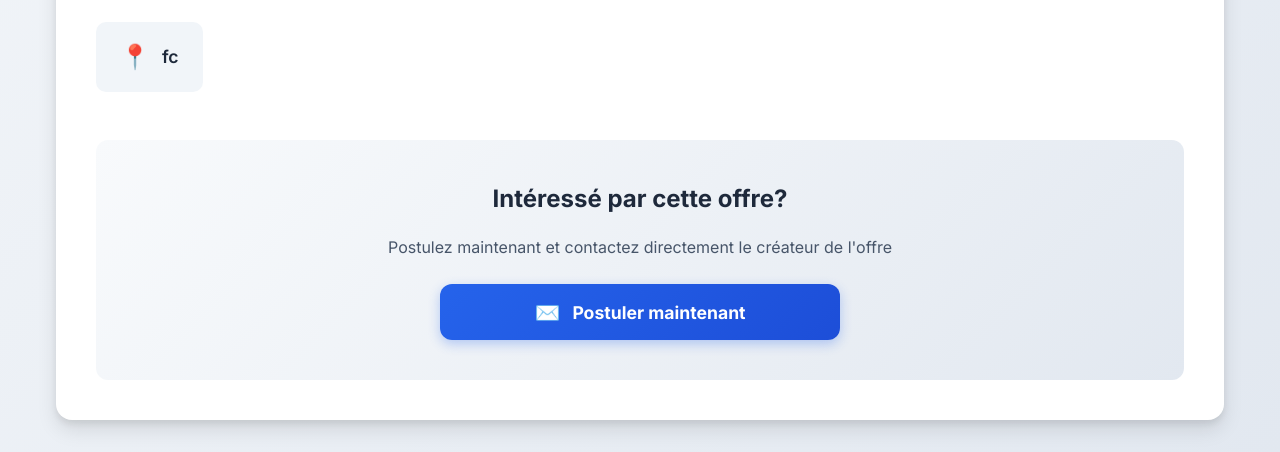
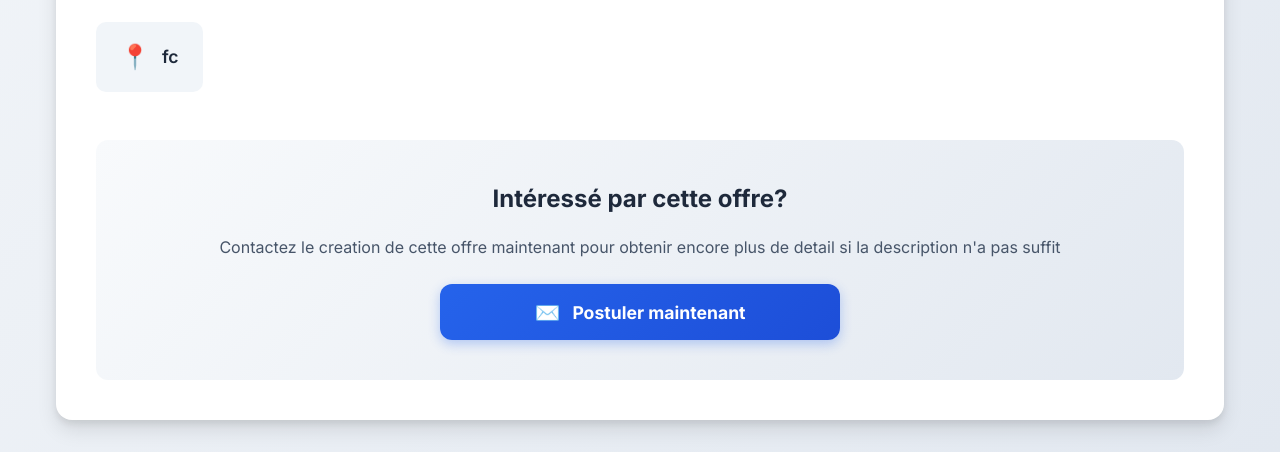
Before and after one commit to Kevin0william/jobfinder, a Django app: page /detail_offre/26/ in a window 1280 px wide. Shown: the part 1123-1575 px from the top of the page. Run offline with Django 5.2, Linux system fonts and the light colour scheme; data comes from the database, SQL or seed files in the repository; some libraries are stand-ins or nearby versions.

Commit message:
Change image placeholder and refine application message
Updated the image placeholder and modified the application message for clarity.

```diff
--- a/app/templates/app/detail_offre.html
+++ b/app/templates/app/detail_offre.html
@@ -608,7 +608,7 @@
                 {% if offre.image %}
                 <img src="{{offre.image.url}}" alt="{{offre.titre}}">
                 {% else %}
-                <div> 🙅  </div>
+                <div> 📷  </div>
                 {% endif %}
             </div>
 
@@ -658,9 +658,9 @@
                 {% if offre.createur != request.user %}
                 <div class="apply-section">
                     <h3>Intéressé par cette offre?</h3>
-                    <p>Postulez maintenant et contactez directement le créateur de l'offre</p>
+                    <p>Contactez le creation de cette offre maintenant pour obtenir encore plus de detail si la description n'a pas suffit</p>
                     <form action="{% url 'discussion' user_id=offre.createur.id %}" method="get" class="apply-form">
-                        <input type="hidden" value="Demande d'offre Salut, je suis très intéressé(e) par votre offre '{{offre.titre}}'. Est-elle toujours disponible? J'aimerais en savoir plus sur les modalités et discuter des détails avec vous. Merci!" name="contenue">
+                        <input type="hidden" value="Salut, je suis très intéressé(e) par votre offre '{{offre.titre}}'. Est-elle toujours disponible? J'aimerais en savoir plus et discuter des détails avec vous. Merci!" name="contenue">
                         <button type="submit" class="apply-button">
                             <span class="icon">✉️</span>
                             <span>Postuler maintenant</span>
```
